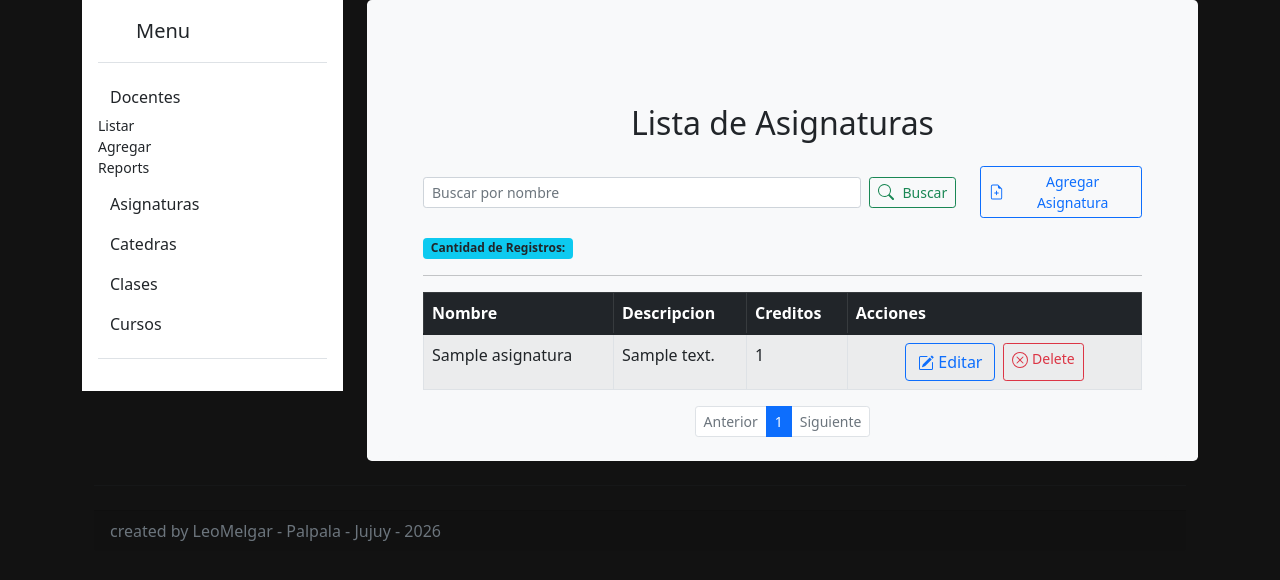
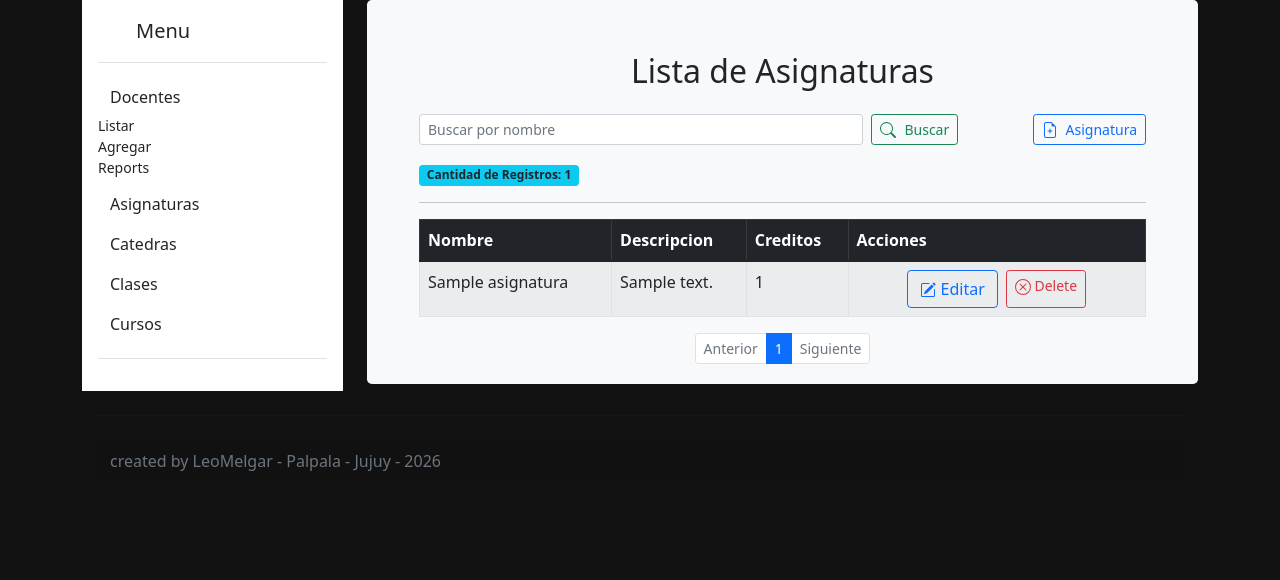
Before and after one commit to leomelgar/siac, a Flask app: page /asignaturas/list in a window 1280 px wide. Shown: the part 96-676 px from the top of the page. Run offline with Flask 2, Linux system fonts and the light colour scheme; tables that the repository leaves empty hold one stand-in row (values such as "Sample post").

Commit message:
correccion en el boton agregar, y el contador de registros

```diff
--- a/routes/asignaturas.py
+++ b/routes/asignaturas.py
@@ -8,9 +8,10 @@ asignaturas = Blueprint("asignaturas", __name__)
 @asignaturas.route("/asignaturas/list")
 def list():
     asignaturas = Asignatura.query.all()
+    cantidad = len(asignaturas)
     # 2. Convertimos la lista de objetos a una lista de diccionarios
     lista_asignaturas = [asignatura.to_dict() for asignatura in asignaturas]
-    return render_template("/asignaturas/list.html", asignaturas=lista_asignaturas)
+    return render_template("/asignaturas/list.html", asignaturas=lista_asignaturas, cantidad=cantidad)
 
 @asignaturas.route("/asignaturas/new", methods=["POST"])
 def new():
@@ -55,12 +56,13 @@ def searchAsignatura():
 
         # Realizamos la búsqueda usando LIKE para permitir coincidencias parciales
         asignaturas = Asignatura.query.filter(Asignatura.nombre_asignatura.ilike(f'%{tag}%')).all()
+        cantidad = len(asignaturas)
         lista_asignaturas = [asignatura.to_dict() for asignatura in asignaturas]
         if not asignaturas:
             flash(f'No se encontraron asignaturas con el nombre "{tag}".', 'info')
 
         #colegios = Colegio.query.all()
-        return render_template('/asignaturas/list.html', asignaturas=lista_asignaturas)
+        return render_template('/asignaturas/list.html', asignaturas=lista_asignaturas, cantidad=cantidad)
     else:
         flash('Método de solicitud no permitido.', 'danger')
         return redirect(url_for('asignaturas.list'))
--- a/templates/asignaturas/list.html
+++ b/templates/asignaturas/list.html
@@ -63,7 +63,7 @@
     </div>
   </div>
 </div>
-<div class="container bg-light p-1 rounded-3">
+<div class="container bg-light p-0 rounded-3">
   <div class="container mt-5">
       <h2 class="mb-4 text-center">Lista de Asignaturas</h2>
       <!-- Buscador de Asignaturas -->
@@ -89,7 +89,7 @@
           <svg xmlns="http://www.w3.org/2000/svg" width="16" height="16" fill="currentColor" class="bi bi-file-earmark-plus" viewBox="0 0 16 16">
             <path d="M8 6.5a.5.5 0 0 1 .5.5v1.5H10a.5.5 0 0 1 0 1H8.5V11a.5.5 0 0 1-1 0V9.5H6a.5.5 0 0 1 0-1h1.5V7a.5.5 0 0 1 .5-.5z"/>
             <path d="M14 4.5V14a2 2 0 0 1-2 2H4a2 2 0 0 1-2-2V2a2 2 0 0 1 2-2h5.5L14 4.5zm-3 0A1.5 1.5 0 0 1 9.5 3V1H4a1 1 0 0 0-1 1v12a1 1 0 0 0 1 1h8a1 1 0 0 0 1-1V4.5h-2z"/>
-          </svg> Agregar Asignatura
+          </svg> Asignatura
         </button>
       </div>
     </div>
```
